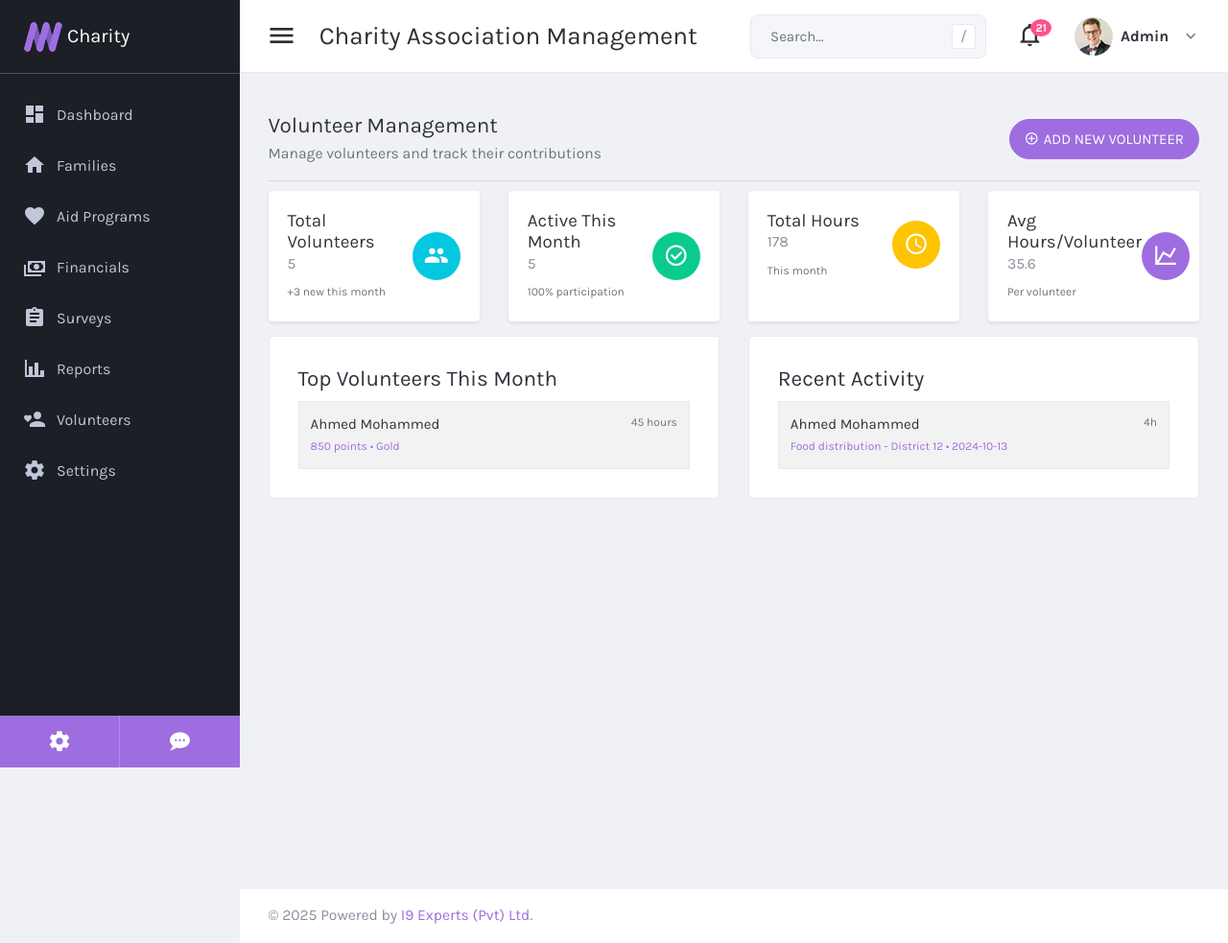
After one commit to i9experts/relowork, a Laravel app: page /volunteer in a window 1280 px wide. The commit adds this page. Shown: the whole page at 96% size. Run offline with Laravel 12, Linux system fonts and the light colour scheme; some libraries are stand-ins or nearby versions.

Commit message:
volounteer module list working in done
volounteer module list working in done

```diff
--- /dev/null
+++ b/app/Http/Controllers/VolunteerController.php
@@ -0,0 +1,65 @@
+<?php
+
+namespace App\Http\Controllers;
+
+use App\Models\Volunteer;
+use Illuminate\Http\Request;
+
+class VolunteerController extends Controller
+{
+    /**
+     * Display a listing of the resource.
+     */
+    public function index()
+    {
+        return view('volunteer.volunteer-list');
+    }
+
+    /**
+     * Show the form for creating a new resource.
+     */
+    public function create()
+    {
+        //
+    }
+
+    /**
+     * Store a newly created resource in storage.
+     */
+    public function store(Request $request)
+    {
+        //
+    }
+
+    /**
+     * Display the specified resource.
+     */
+    public function show(Volunteer $volunteer)
+    {
+        //
+    }
+
+    /**
+     * Show the form for editing the specified resource.
+     */
+    public function edit(Volunteer $volunteer)
+    {
+        //
+    }
+
+    /**
+     * Update the specified resource in storage.
+     */
+    public function update(Request $request, Volunteer $volunteer)
+    {
+        //
+    }
+
+    /**
+     * Remove the specified resource from storage.
+     */
+    public function destroy(Volunteer $volunteer)
+    {
+        //
+    }
+}
--- a/resources/views/layouts/left-sidebar.blade.php
+++ b/resources/views/layouts/left-sidebar.blade.php
@@ -57,7 +57,7 @@
         </li>
 
         <li>
-          <a class="sidenav-item-link" href="#">
+          <a class="sidenav-item-link" href="{{ route('cms.volunteer.index') }}">
             <i class="mdi mdi-account-heart"></i>
             <span class="nav-text">Volunteers</span>
           </a>
--- /dev/null
+++ b/resources/views/volunteer/volunteer-list.blade.php
@@ -0,0 +1,173 @@
+@extends('layouts.app')
+
+@section('title', 'Volunteer Management List')
+
+@push('page-styles')
+<style>
+  /* Make all cards in the same row equal height */
+  .row > [class*='col-'] {
+    display: flex;
+  }
+  .card {
+    flex: 1 1 auto;
+  }
+  /* Subtitle style */
+  .card-header p.small {
+    font-size: 0.85rem;
+    color: #6c757d;
+    margin-top: 4px;
+  }
+</style>
+@endpush
+
+@section('content')
+<div class="wrapper">
+  <div class="content-wrapper">
+
+    <!-- Dashboard Header -->
+    <div class="d-flex justify-content-between align-items-center mb-1">
+        <div>
+            <h4 class="fw-bold text-dark mb-1">Volunteer Management</h4>
+            <p class="text-muted fs-5">Manage volunteers and track their contributions</p>
+        </div>
+
+        <div>
+            <button type="button" class="btn btn-pill btn-primary rounded-pill px-3 d-flex align-items-center shadow-sm">
+                <i class="mdi mdi-plus-circle-outline mr-1"></i> Add New Volunteer
+            </button>
+        </div>
+    </div>
+
+    <hr class="mt-2 mb-2">
+
+    <!-- Top Statistics -->
+    <div class="row">
+        <!-- Total Volunteers -->
+        <div class="col-xl-3 col-md-6 mb-3">
+            <div class="card shadow-sm border-0 rounded-4">
+            <div class="d-flex justify-content-between align-items-center p-4">
+                <div class="text-left">
+                <span class="h5 d-block mb-0">Total Volunteers</span>
+                <p class="mb-1">5</p>
+                <small class="text-muted">+3 new this month</small>
+                </div>
+                <div class="bg-info rounded-circle d-flex align-items-center justify-content-center flex-shrink-0" style="width:50px; height:50px;">
+                <i class="mdi mdi-account-multiple text-white fs-4" style="font-size:26px;"></i> <!-- Volunteer Group -->
+                </div>
+            </div>
+            </div>
+        </div>
+
+        <!-- Active This Month -->
+        <div class="col-xl-3 col-md-6 mb-3">
+            <div class="card shadow-sm border-0 rounded-4">
+            <div class="d-flex justify-content-between align-items-center p-4">
+                <div class="text-left">
+                <span class="h5 d-block mb-0">Active This Month</span>
+                <p class="mb-1">5</p>
+                <small class="text-muted">100% participation</small>
+                </div>
+                <div class="bg-success rounded-circle d-flex align-items-center justify-content-center flex-shrink-0" style="width:50px; height:50px;">
+                <i class="mdi mdi-check-circle-outline text-white fs-4" style="font-size:26px;"></i> <!-- Active -->
+                </div>
+            </div>
+            </div>
+        </div>
+
+        <!-- Total Hours -->
+        <div class="col-xl-3 col-md-6 mb-3">
+            <div class="card shadow-sm border-0 rounded-4">
+            <div class="d-flex justify-content-between align-items-center p-4">
+                <div class="text-left">
+                <span class="h5 d-block mb-0">Total Hours</span>
+                <p class="mb-1">178</p>
+                <small class="text-muted">This month</small>
+                </div>
+                <div class="bg-warning rounded-circle d-flex align-items-center justify-content-center flex-shrink-0" style="width:50px; height:50px;">
+                <i class="mdi mdi-clock-outline text-white" style="font-size:26px;"></i> <!-- Time -->
+                </div>
+            </div>
+            </div>
+        </div>
+
+        <!-- Average Hours per Volunteer -->
+        <div class="col-xl-3 col-md-6 mb-3">
+            <div class="card shadow-sm border-0 rounded-4">
+            <div class="d-flex justify-content-between align-items-center p-4">
+                <div class="text-left">
+                <span class="h5 d-block mb-0">Avg Hours/Volunteer</span>
+                <p class="mb-1">35.6</p>
+                <small class="text-muted">Per volunteer</small>
+                </div>
+                <div class="bg-primary rounded-circle d-flex align-items-center justify-content-center flex-shrink-0" style="width:50px; height:50px;">
+                <i class="mdi mdi-chart-line text-white fs-4" style="font-size:26px;"></i> <!-- Analytics -->
+                </div>
+            </div>
+            </div>
+        </div>
+    </div>
+
+    <div class="row">
+
+        <div class="col-6">
+            <div class="card">
+                <div class="card-body">
+                    <h4 class="card-title fw-bold mb-2">Top Volunteers This Month</h4>
+                    <div class="table-responsive m-t-20">
+                        <table id="data_table"
+                            class="table table-striped table-bordered nowrap w-100"
+                            cellspacing="0" width="100%">
+                            <tbody id="tbl_data">
+                                <tr>
+                                    <td>
+                                        <div class="d-flex justify-content-between">
+                                            <span class="fw-semibold text-dark">Ahmed Mohammed</span>
+                                            <small class="text-muted">45 hours</small>
+                                        </div>
+                                        <div>
+                                            <small class="text-primary">850 points • Gold</small>
+                                        </div>
+                                    </td>
+                                </tr>
+                            </tbody>
+                        </table>
+                    </div>
+                </div>
+            </div>
+        </div>
+
+        <div class="col-6">
+            <div class="card">
+                <div class="card-body">
+                    <h4 class="card-title fw-bold mb-2">Recent Activity</h4>
+                    <div class="table-responsive m-t-20">
+                        <table id="data_table"
+                            class="table table-striped table-bordered nowrap w-100"
+                            cellspacing="0" width="100%">
+                            <tbody id="tbl_data">
+                                <tr>
+                                    <td>
+                                        <div class="d-flex justify-content-between">
+                                            <span class="fw-semibold text-dark">Ahmed Mohammed</span>
+                                            <small class="text-muted">4h</small>
+                                        </div>
+                                        <div>
+                                            <small class="text-primary">Food distribution - District 12 • 2024-10-13</small>
+                                        </div>
+                                    </td>
+                                </tr>
+                            </tbody>
+                        </table>
+                    </div>
+                </div>
+            </div>
+        </div>
+
+    </div>
+
+  </div>
+</div>
+@endsection
+
+@push('page-scripts')
+@endpush
--- a/routes/web.php
+++ b/routes/web.php
@@ -5,6 +5,7 @@ use App\Http\Controllers\FamilyController;
 use App\Http\Controllers\ReportController;
 use App\Http\Controllers\SurveysController;
 use App\Http\Controllers\DashboardController;
+use App\Http\Controllers\VolunteerController;
 use App\Http\Controllers\AidProgramController;
 use App\Http\Controllers\FinancialManagementController;
 
@@ -75,3 +76,13 @@ Route::resource('report', ReportController::class)->names([
     'update' => 'cms.report.update',
     'destroy' => 'cms.report.destroy',
 ]);
+
+Route::resource('volunteer', VolunteerController::class)->names([
+    'index' => 'cms.volunteer.index',
+    'create' => 'cms.volunteer.create',
+    'store' => 'cms.volunteer.store',
+    'show' => 'cms.volunteer.show',
+    'edit' => 'cms.volunteer.edit',
+    'update' => 'cms.volunteer.update',
+    'destroy' => 'cms.volunteer.destroy',
+]);
```
Also changed, not shown: app/Models/Volunteer.php (added, +10 -0 lines), database/migrations/2025_10_22_115354_create_volunteers_table.php (added).
